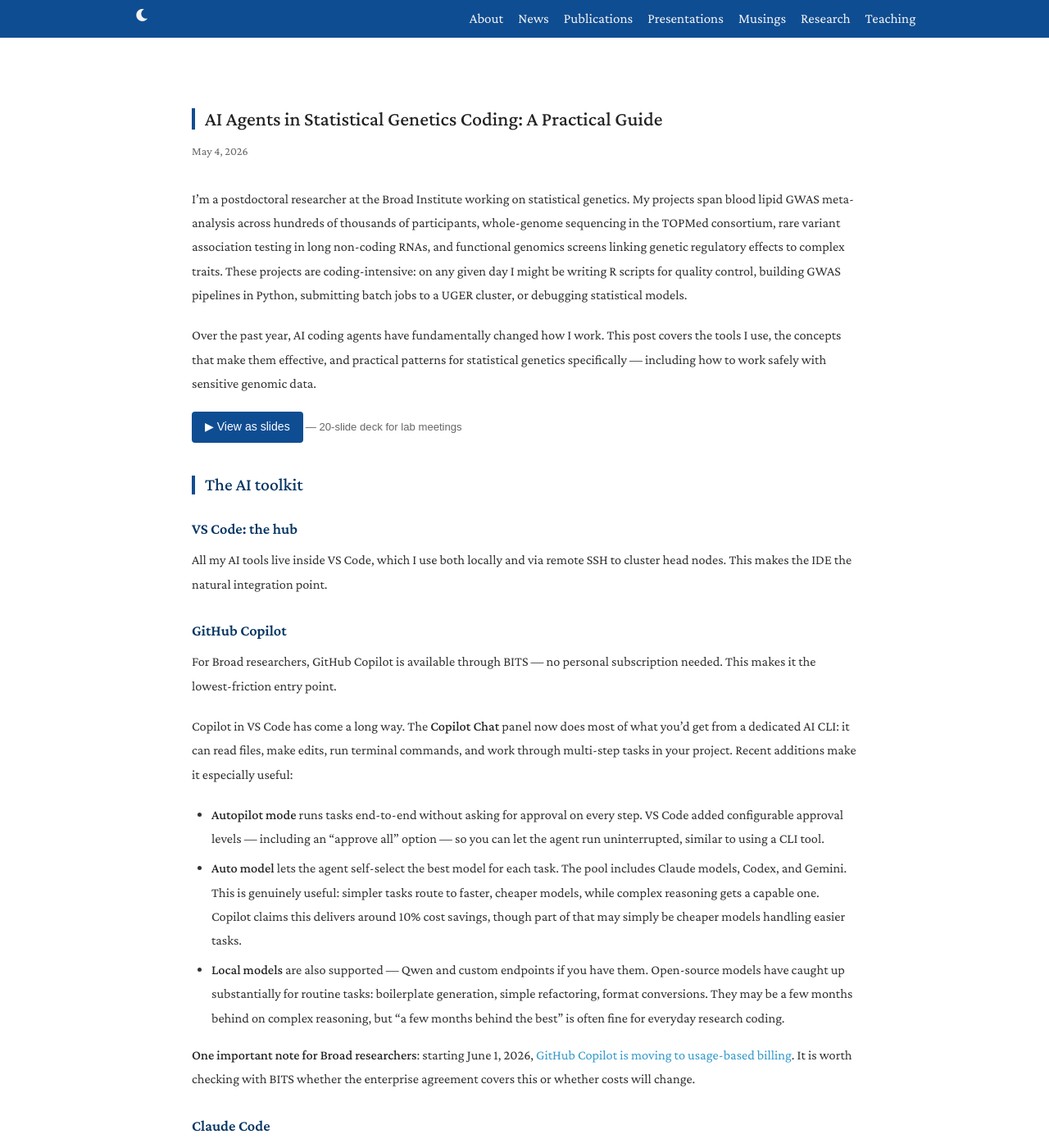
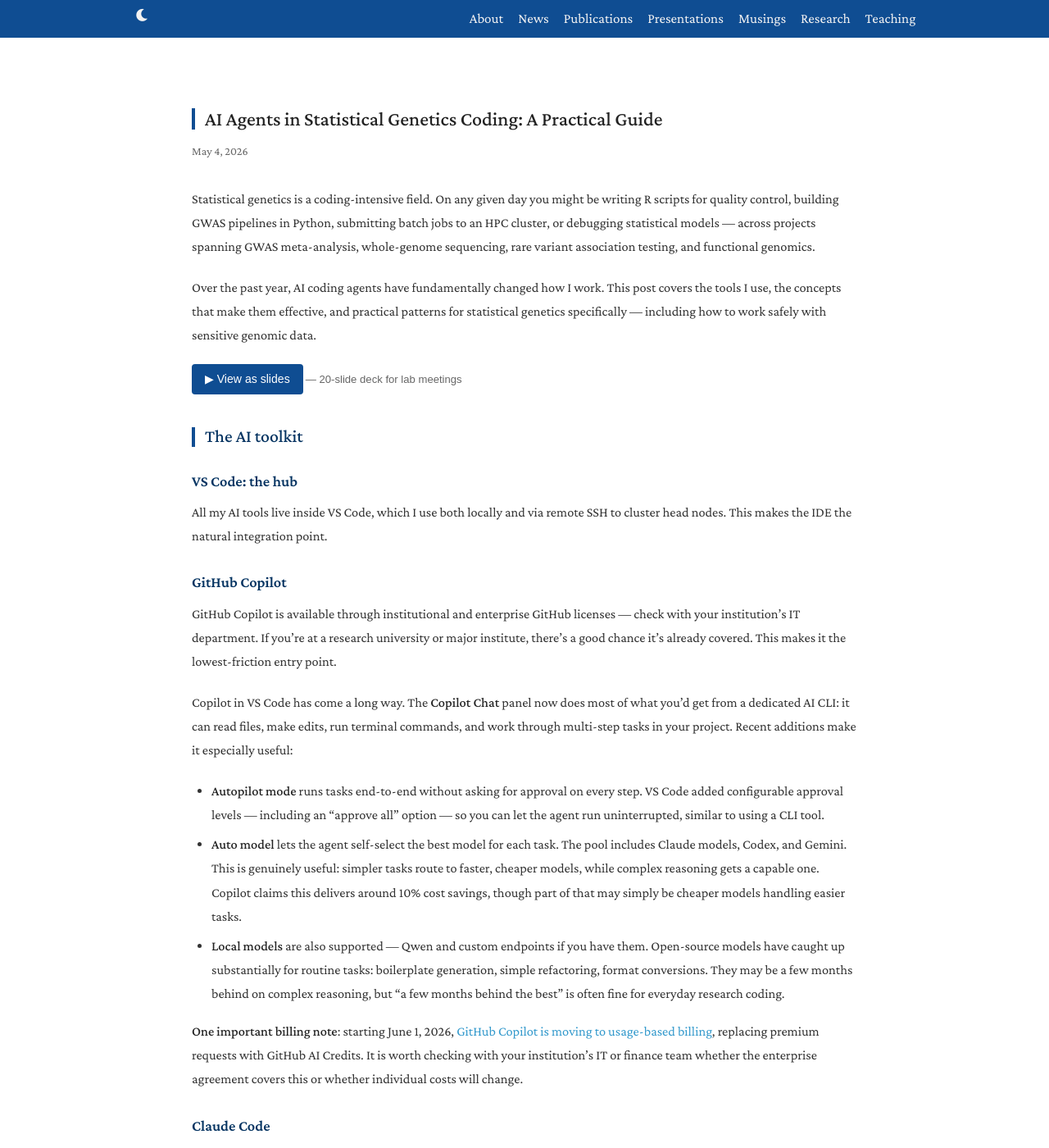
Before and after one commit to yxwyx/yxwyx.github.io, a Jekyll site: the page built from _posts/2026-05-04-ai-assisted-statistical-genetics-coding.md, in a window 1280 px wide and 1400 px high. Shown: the whole window at 82% size. Built offline with Jekyll 4.4.1, drawn with Linux system fonts in a browser that asks for light colours; nearby versions of some CDN libraries; a style sheet for code colours, icons or effects is not loaded; some of the changed text lies outside the part shown.

Commit message:
Make content generic, remove Broad/BITS specifics

````diff
--- a/_posts/2026-05-04-ai-assisted-statistical-genetics-coding.md
+++ b/_posts/2026-05-04-ai-assisted-statistical-genetics-coding.md
@@ -7,7 +7,7 @@
 extra_css: /assets/css/blog.css
 ---
 
-I'm a postdoctoral researcher at the Broad Institute working on statistical genetics. My projects span blood lipid GWAS meta-analysis across hundreds of thousands of participants, whole-genome sequencing in the TOPMed consortium, rare variant association testing in long non-coding RNAs, and functional genomics screens linking genetic regulatory effects to complex traits. These projects are coding-intensive: on any given day I might be writing R scripts for quality control, building GWAS pipelines in Python, submitting batch jobs to a UGER cluster, or debugging statistical models.
+Statistical genetics is a coding-intensive field. On any given day you might be writing R scripts for quality control, building GWAS pipelines in Python, submitting batch jobs to an HPC cluster, or debugging statistical models — across projects spanning GWAS meta-analysis, whole-genome sequencing, rare variant association testing, and functional genomics.
 
 Over the past year, AI coding agents have fundamentally changed how I work. This post covers the tools I use, the concepts that make them effective, and practical patterns for statistical genetics specifically — including how to work safely with sensitive genomic data.
 
@@ -21,7 +21,7 @@
 
 ### GitHub Copilot
 
-For Broad researchers, GitHub Copilot is available through BITS — no personal subscription needed. This makes it the lowest-friction entry point.
+GitHub Copilot is available through institutional and enterprise GitHub licenses — check with your institution's IT department. If you're at a research university or major institute, there's a good chance it's already covered. This makes it the lowest-friction entry point.
 
 Copilot in VS Code has come a long way. The **Copilot Chat** panel now does most of what you'd get from a dedicated AI CLI: it can read files, make edits, run terminal commands, and work through multi-step tasks in your project. Recent additions make it especially useful:
 
@@ -29,7 +29,7 @@
 - **Auto model** lets the agent self-select the best model for each task. The pool includes Claude models, Codex, and Gemini. This is genuinely useful: simpler tasks route to faster, cheaper models, while complex reasoning gets a capable one. Copilot claims this delivers around 10% cost savings, though part of that may simply be cheaper models handling easier tasks.
 - **Local models** are also supported — Qwen and custom endpoints if you have them. Open-source models have caught up substantially for routine tasks: boilerplate generation, simple refactoring, format conversions. They may be a few months behind on complex reasoning, but "a few months behind the best" is often fine for everyday research coding.
 
-**One important note for Broad researchers**: starting June 1, 2026, [GitHub Copilot is moving to usage-based billing](https://github.blog/news-insights/company-news/github-copilot-is-moving-to-usage-based-billing/). It is worth checking with BITS whether the enterprise agreement covers this or whether costs will change.
+**One important billing note**: starting June 1, 2026, [GitHub Copilot is moving to usage-based billing](https://github.blog/news-insights/company-news/github-copilot-is-moving-to-usage-based-billing/), replacing premium requests with GitHub AI Credits. It is worth checking with your institution's IT or finance team whether the enterprise agreement covers this or whether individual costs will change.
 
 ### Claude Code
 
@@ -99,7 +99,7 @@
 - Keep commit messages ≤ 5 words
 ```
 
-This kind of file turns generic AI suggestions into project-aware ones. The agent knows to write `data.table::fread` not `read.csv`, to target UGER not SLURM, to use `podman` not `docker`, and to reference ENSG IDs in any gene-level code. It takes twenty minutes to write and saves hours of corrections.
+This kind of file turns generic AI suggestions into project-aware ones. The agent knows to write `data.table::fread` not `read.csv`, to target your specific scheduler not a generic one, to use `podman` not `docker`, and to reference ENSG IDs in any gene-level code. It takes twenty minutes to write and saves hours of corrections.
 
 ## The workflow: Explore, Plan, Implement, Commit
 
@@ -377,7 +377,7 @@
 - **Prefer targeted questions**: "why is my REGENIE step 2 producing NA p-values for chromosome 6?" uses fewer premium requests than "review my entire pipeline" — and tends to get a better answer.
 - **Check your usage**: GitHub Settings → Billing → Copilot. Worth checking after your first few agentic sessions so you can calibrate.
 
-From June 1, 2026, GitHub Copilot Enterprise plans move to usage-based billing for premium requests beyond the plan limit. Check with BITS on how the Broad's enterprise agreement handles overages before running extended high-tier sessions.
+From June 1, 2026, GitHub Copilot moves to usage-based billing (AI Credits replace premium requests for most plans). Check with your institution's IT team on how the enterprise agreement handles this transition before running extended high-tier sessions.
 
 ## Tips and caveats
 
--- a/assets/slides/ai-workflow-slides.html
+++ b/assets/slides/ai-workflow-slides.html
@@ -844,7 +844,7 @@
   <ol style="list-style: none; padding: 0; counter-reset: steps; font-size: 0.8em">
     <li style="padding: 0.5em 0 0.5em 2.5em; position:relative; counter-increment: steps; border-bottom: 1px solid var(--border)">
       <span style="position:absolute; left:0; font-size:1.4em; font-weight:bold; color:var(--blue); top:0.2em">1</span>
-      <strong>Enable Copilot in VS Code</strong> — contact BITS, it's covered by the enterprise license
+      <strong>Enable Copilot in VS Code</strong> — check with your institution's IT team; many research institutes cover it under an enterprise license
     </li>
     <li style="padding: 0.5em 0 0.5em 2.5em; position:relative; counter-increment: steps; border-bottom: 1px solid var(--border)">
       <span style="position:absolute; left:0; font-size:1.4em; font-weight:bold; color:var(--blue); top:0.2em">2</span>
````
